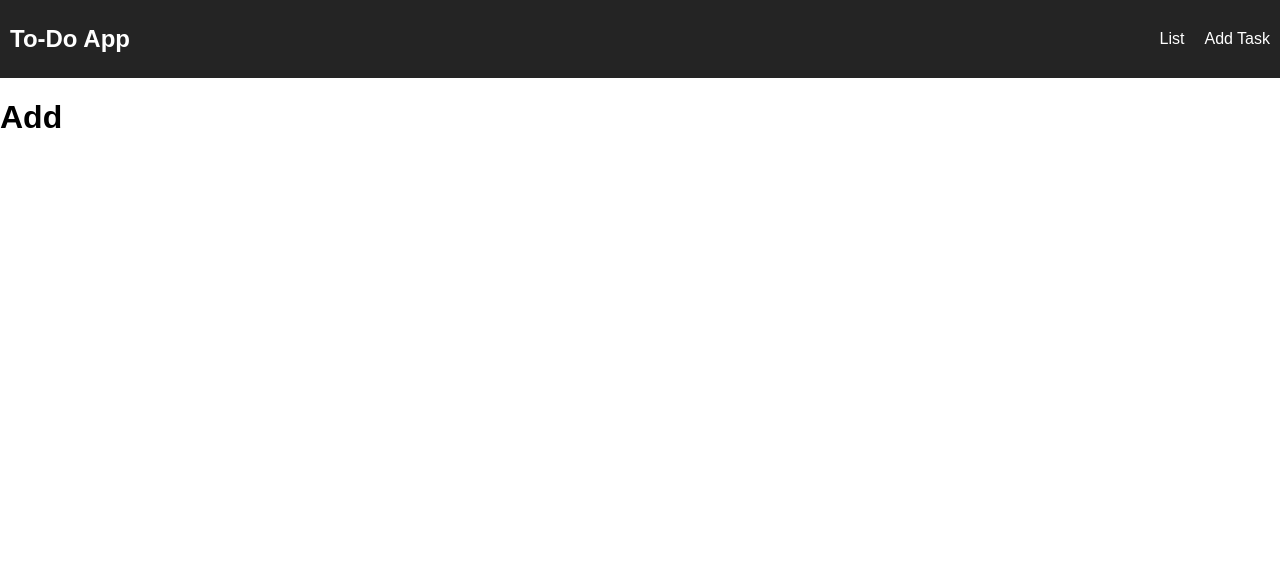
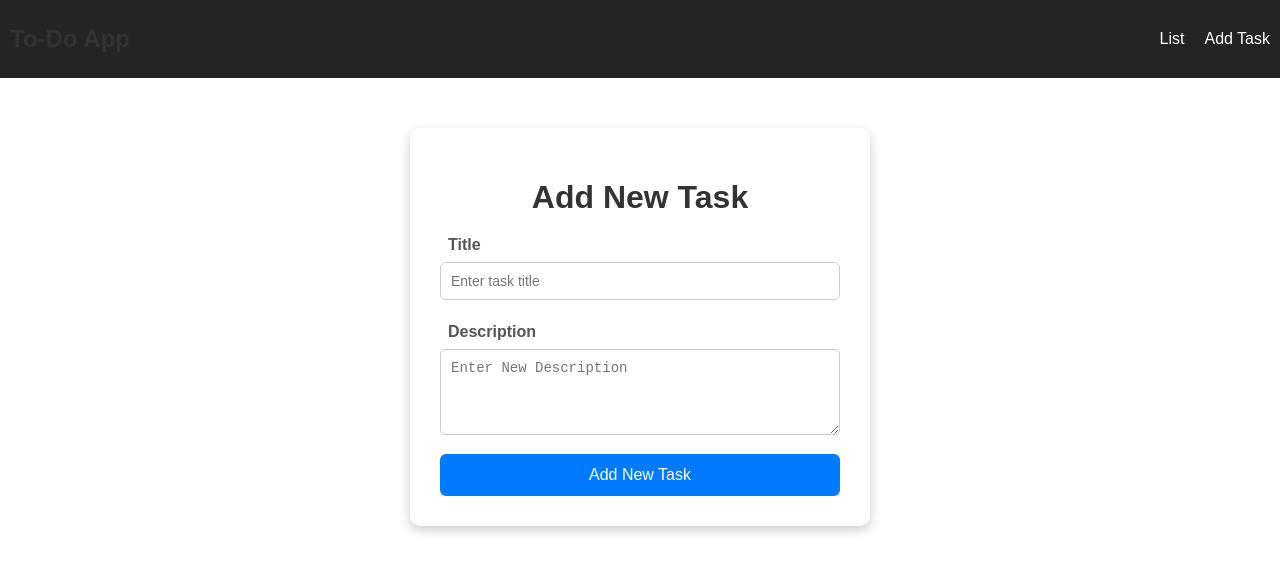
Before and after one commit to thedevaman/mern-project, a React (Vite) app in the folder frontend/: page /add in a window 1280 px wide. Shown: the top 572 px of the page. Built offline with nearby package versions, Linux system fonts and the light colour scheme.

Commit message:
add task form added

```diff
--- a/frontend/src/App.jsx
+++ b/frontend/src/App.jsx
@@ -1,6 +1,7 @@
 import React from 'react'
 import NavBar from './components/NavBar'
 import { Route, Routes } from 'react-router-dom'
+import AddTask from './components/AddTask'
 
 function App() {
   return (
@@ -8,7 +9,7 @@
       <NavBar/>
       <Routes>
         <Route path='/' element={<h1>List</h1>} />
-        <Route path='/add' element={<h1>Add</h1>} />
+        <Route path='/add' element={<AddTask/>} />
       </Routes>
       {/* <h1>To Do App</h1> */}
     </div>
--- /dev/null
+++ b/frontend/src/components/AddTask.jsx
@@ -0,0 +1,19 @@
+import React from 'react'
+import '../style/addtask.css'
+
+function AddTask() {
+  return (
+    <div className='container'>
+        <h1>Add New Task</h1>
+      <form>
+        <label htmlFor=''>Title</label>
+        <input type='text' name='title' placeholder="Enter task title" />
+        <label htmlFor=''>Description</label>
+        <textarea rows={4} name='description' placeholder='Enter New Description'></textarea>
+        <button className='submit'>Add New Task</button>
+      </form>
+    </div>
+  )
+}
+
+export default AddTask
--- /dev/null
+++ b/frontend/src/style/addtask.css
@@ -0,0 +1,46 @@
+.container{
+    max-width: 400px;
+    margin: 50px auto;
+    padding: 30px;
+    border-radius: 10px;
+    background-color: #fff;
+    box-shadow: 0 4px 12px rgba(0, 0, 0, 0.2);
+}
+
+label{
+    font-weight: 600;
+    display: block;
+    color: #555;
+    margin: 8px;
+}
+
+h1{
+    text-align: center;
+    margin-bottom: 20px;
+    color: #333;
+}
+
+input,textarea{
+    width: 100%;
+    padding: 10px;
+    margin-bottom: 15px;
+    border: 1px solid #ccc;
+    font-size: 14px;
+    border-radius: 5px;
+    box-sizing: border-box;
+}
+
+button{
+    width: 100%;
+    padding: 12px;
+    background-color: #007bff;
+    color: #fff;
+    border: none;
+    border-radius: 6px;
+    cursor: pointer;
+    font-size: 16px;
+}
+
+button:hover{
+    background-color: blue;
+}
```
